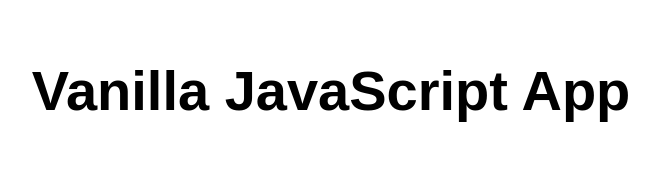
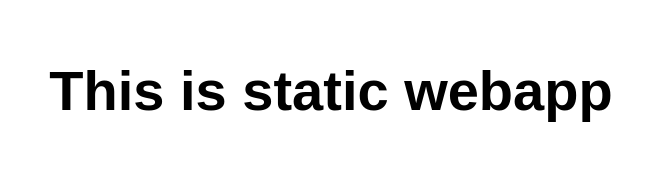
Before and after one commit to MohmmedJalaluddin/staticwebapp, a website: page src/index.html in a window 1280 px wide. Shown: the whole page, without its empty margins (309-968 px from the left). Drawn offline with Linux system fonts and the light colour scheme.

Commit message:
Update index.html

```diff
--- a/src/index.html
+++ b/src/index.html
@@ -10,7 +10,7 @@
 
 <body>
   <main>
-    <h1>Vanilla JavaScript App</h1>
+    <h1>This is static webapp</h1>
   </main>
 </body>
 
```
